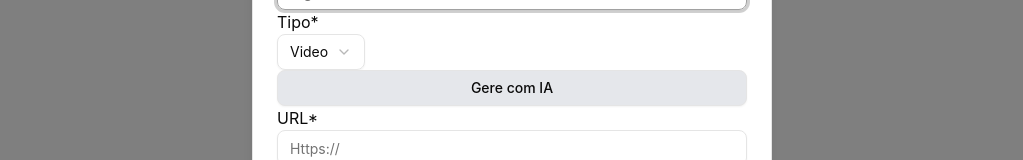
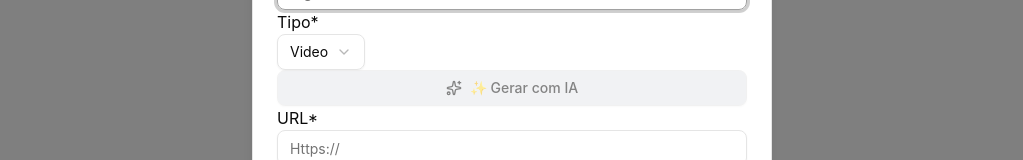
Before and after one commit to gabriotz/Desafio-Tecnico-VLAB-fullstack, a React (Vite) app in the folder frontend/: page / in a window 1280 px wide. Both pictures are taken after typing "Sample" into the empty fields and a click on the button "+ Novo Recurso". Shown: the part 269-429 px from the top of the page, without its empty margins (128-1151 px from the left). Built offline with nearby package versions, Linux system fonts and the light colour scheme.

Commit message:
(feature/SmartAssistIintegration): Connected Smart Assist endpoint to ai generate button

```diff
--- a/frontend/src/components/ResourceModal/index.tsx
+++ b/frontend/src/components/ResourceModal/index.tsx
@@ -15,6 +15,8 @@ import { Dialog,
         DialogTitle,
         DialogFooter,
  } from "@/components/ui/dialog"
+import { generateAISuggestion } from "@/services/resources"
+import { Loader2, Sparkles } from "lucide-react"
 
 interface ResourceModalProps {
     isOpen: boolean
@@ -32,6 +34,8 @@ export function ResourceModal({isOpen, onClose, resource = null, onSubmit}: Reso
     const [tags, setTags] = useState<string[]>(resource?.tags ?? [])
 
     const [tagInput, setTagInput] = useState("")
+    const [aiLoading, setAiLoading] = useState(false)
+    const [aiError, setAiError] = useState(false)
 
     const handleAddTag = (e: React.KeyboardEvent<HTMLInputElement>) => {
     if (e.key === "Enter" && tagInput.trim()) {
@@ -61,6 +65,21 @@ export function ResourceModal({isOpen, onClose, resource = null, onSubmit}: Reso
             setTags([])
         }
     }, [resource,isOpen])
+
+    const handleAIGenerate = async () => {
+        if (!title.trim() || !type) return
+            setAiLoading(true)
+            setAiError(false)
+        try {
+            const result = await generateAISuggestion(title, type)
+            setDescription(result.description)
+            setTags(result.tags)
+        } catch {
+            setAiError(true)
+        } finally {
+            setAiLoading(false)
+        }
+        }
 return (
     <Dialog open={isOpen} onOpenChange={onClose}>
         <DialogContent className="sm:max-w-[520px]">
@@ -96,11 +115,30 @@ return (
                 </Select>
 
                 <Button
-                type="button"
-                variant="outline"
-                className="bg-gray-200 w-full flex justify-center ">
-                    Gere com IA
+                    type="button"
+                    variant="outline"
+                    onClick={handleAIGenerate}
+                    disabled={aiLoading || !title.trim()}
+                    className="bg-gray-200 w-full flex justify-center gap-2"
+                    >
+                    {aiLoading ? (
+                        <>
+                        <Loader2 className="w-4 h-4 animate-spin" />
+                        Gerando...
+                        </>
+                    ) : (
+                        <>
+                        <Sparkles className="w-4 h-4" />
+                        ✨ Gerar com IA
+                        </>
+                    )}
                 </Button>
+
+                    {aiError && (
+                    <p className="text-red-500 text-sm text-center">
+                        Falha ao gerar. Tente novamente.
+                    </p>
+                    )}
 
                 <p>URL*</p>
                 <Input
--- a/frontend/src/services/resources.ts
+++ b/frontend/src/services/resources.ts
@@ -34,3 +34,8 @@ export const updateResource = async (id: number, data: ResourceUpdate): Promise<
 export const deleteResource = async (id: number): Promise<void> => {
   await api.delete(`/api/resources/${id}`)
 }
+
+export const generateAISuggestion = async (title: string, type: string) => {
+  const response = await api.post('/api/ai/suggest', { title, type })
+  return response.data
+}
```
